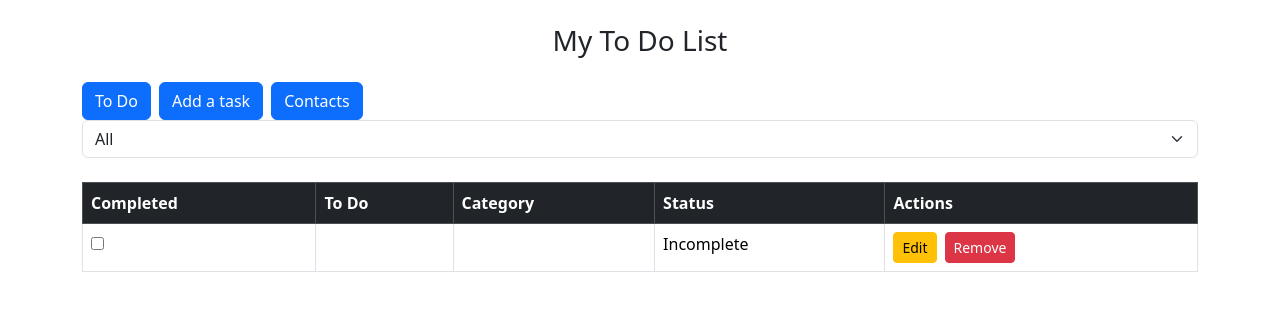
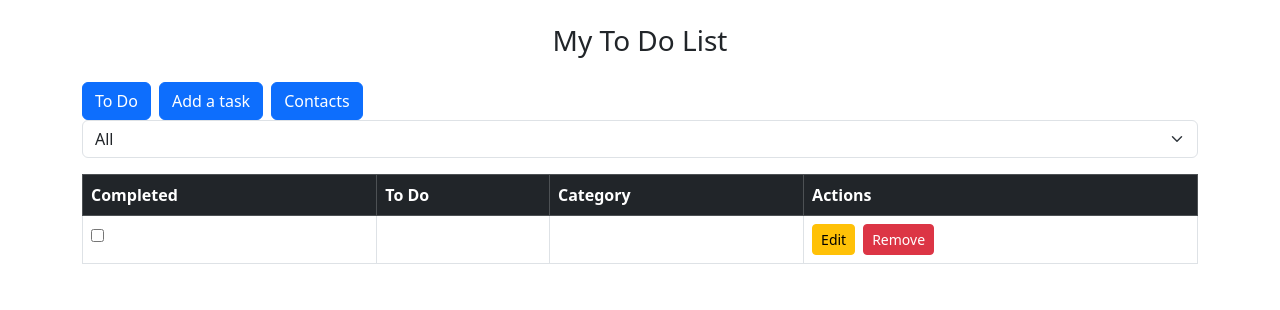
Before and after one commit to caylilambert22/project3_repo, a React (Create React App) app: page / in a window 1280 px wide. Shown: the top 310 px of the page. Built offline with nearby package versions, Linux system fonts and the light colour scheme.

Commit message:
removing status column

```diff
--- a/src/Listtodos.js
+++ b/src/Listtodos.js
@@ -28,14 +28,13 @@ function Listtodos({items, onDelete, setItems}) {
       </select>
     </div>
 
-    <div className='table-responsive mt-4'>
+    <div className='table-responsive mt-3'>
       <table className='table table-bordered'>
         <thead className='table-dark'>
           <tr>
             <th>Completed</th>
             <th>To Do</th>
             <th>Category</th>
-            <th>Status</th>
             <th>Actions</th>
           </tr>
         </thead>
@@ -46,7 +45,7 @@ function Listtodos({items, onDelete, setItems}) {
                 {item.completed} <input type="checkbox" checked={item.completed} onChange={()=> handleCheckboxChange(item.id)}></input></td>
               <td style={{textDecoration: item.completed ? 'line-through' : 'none'}}>{item.list}</td>
               <td style={{textDecoration: item.completed ? 'line-through' : 'none'}}>{item.category}</td>
-              <td style={{textDecoration: item.completed ? 'line-through' : 'none'}}>{item.status === true ? 'Morning' : 'Incomplete'}</td>
+
               <td>
                 <Link className='btn btn-warning btn-sm me-2' to={`/edit/${item.id}`}>Edit</Link>
                 <button className='btn btn-danger btn-sm' onClick={()=>onDelete(item.id)}>Remove</button>
```
